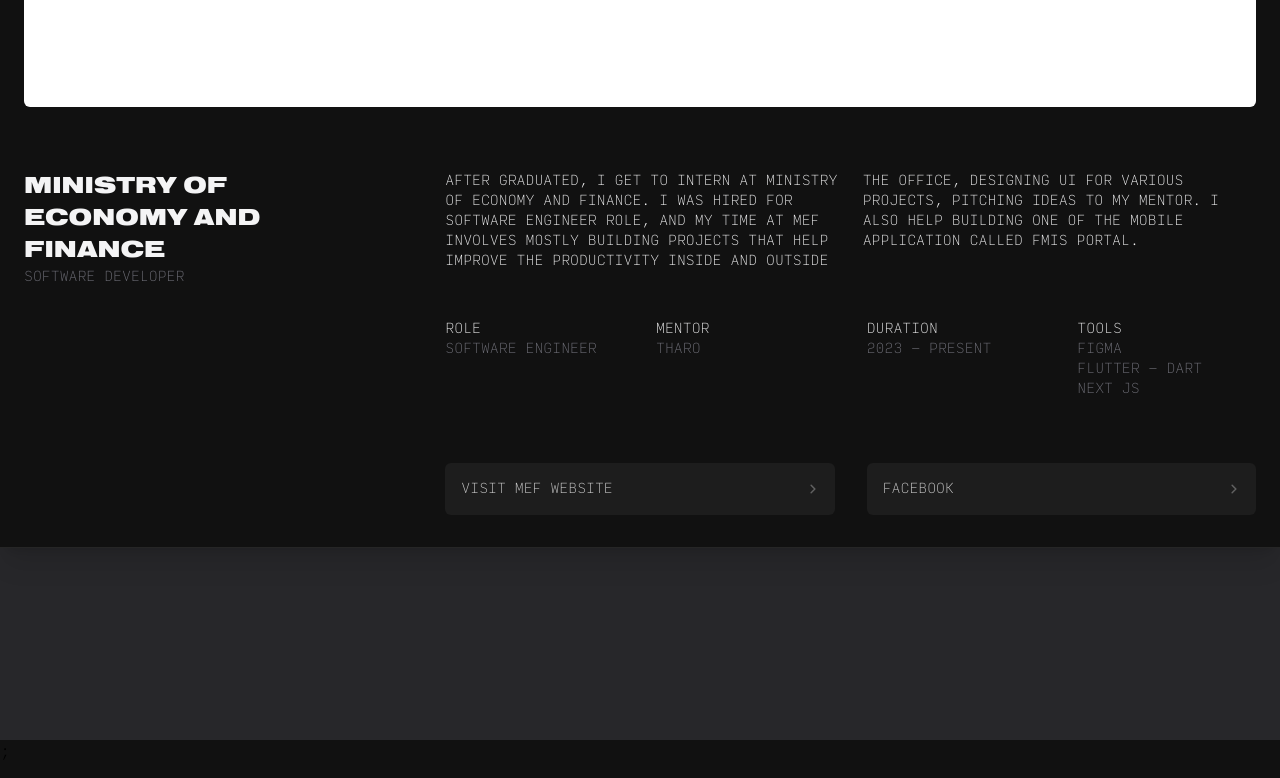
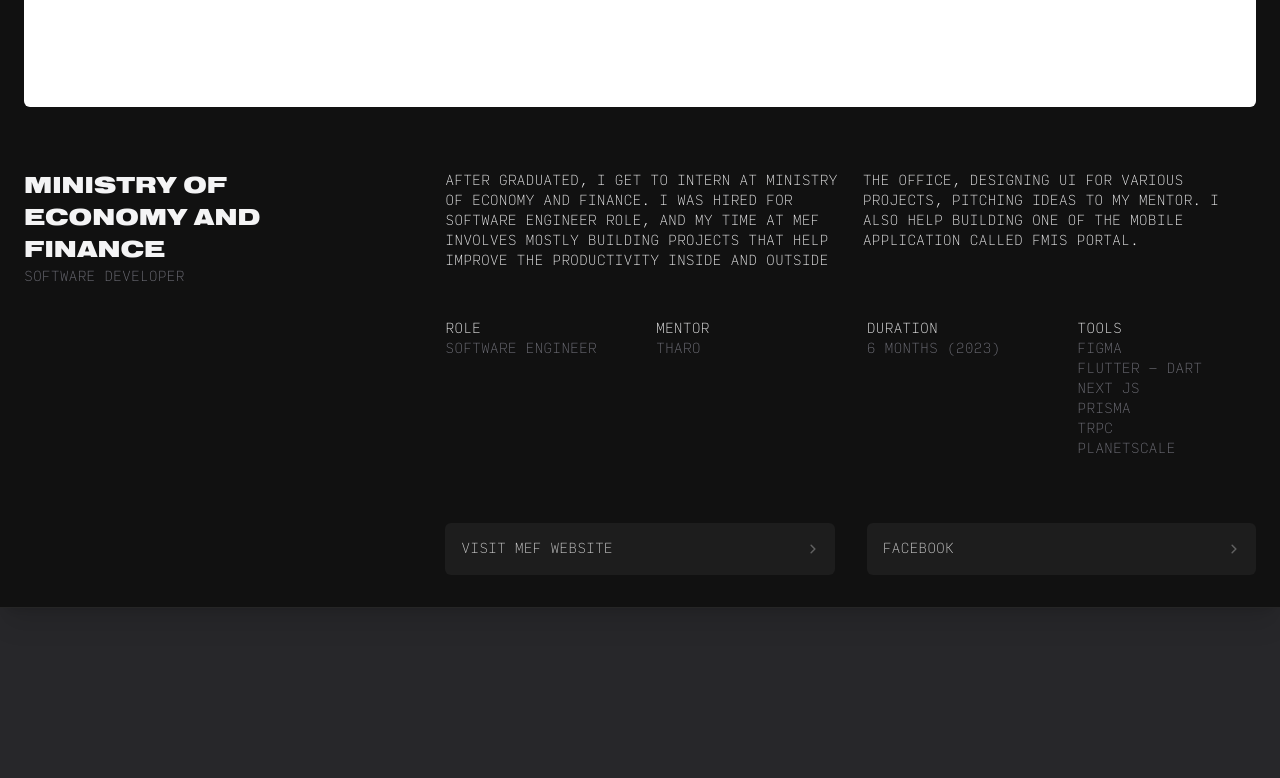
Before and after one commit to vipoooooo/portfolio, a Next.js app: page /projects/mef in a window 1280 px wide. Shown: the part 612-1390 px from the top of the page. Built offline with nearby package versions, Linux system fonts and the light colour scheme.

Commit message:
fix typo ; bug and change site logo

```diff
--- a/src/layouts/default.tsx
+++ b/src/layouts/default.tsx
@@ -16,10 +16,10 @@
           <div className="col-start-1 col-end-13 flex-col space-y-2 md:col-start-1 md:col-end-6">
             <span className="flex flex-row space-x-2 align-middle">
               <p className="mono w-min self-center rounded-full border border-solid border-yellow-300 px-2 pb-[2px] pt-1 lowercase text-yellow-300">
-                v1.0.2
+                v1.0.3
               </p>
               <p className="mono self-center px-2 pb-[2px] pt-1 uppercase text-zinc-600">
-                Last updated 2023-04-18
+                Last updated 2023-06-08
               </p>
             </span>
           </div>
--- a/src/pages/_app.tsx
+++ b/src/pages/_app.tsx
@@ -6,7 +6,7 @@
 const MyApp: AppType = ({ Component, pageProps }) => {
   return (
     <>
-      <Component {...pageProps} />;
+      <Component {...pageProps} />
       <Analytics />
     </>
   );
--- a/src/pages/projects/mef.tsx
+++ b/src/pages/projects/mef.tsx
@@ -21,13 +21,16 @@
         </div>
         <div className="col-start-1 col-end-7 mb-8 md:col-start-9 md:col-end-11">
           <Title label="Duration" />
-          <Subtitle label="2023 - Present" />
+          <Subtitle label="6 months (2023)" />
         </div>
         <div className="col-start-7 col-end-13 mb-8 md:col-start-11 md:col-end-13 ">
           <Title label="Tools" />
           <Subtitle label="Figma" />
           <Subtitle label="Flutter - Dart" />
           <Subtitle label="Next js" />
+          <Subtitle label="Prisma" />
+          <Subtitle label="tRPC" />
+          <Subtitle label="Planetscale" />
         </div>
 
         <ButtonI label="Visit mef website" url="https://mef.gov.kh/" />
```
Also changed, not shown: 1 other file (tests, documents, lock files or other folders).
